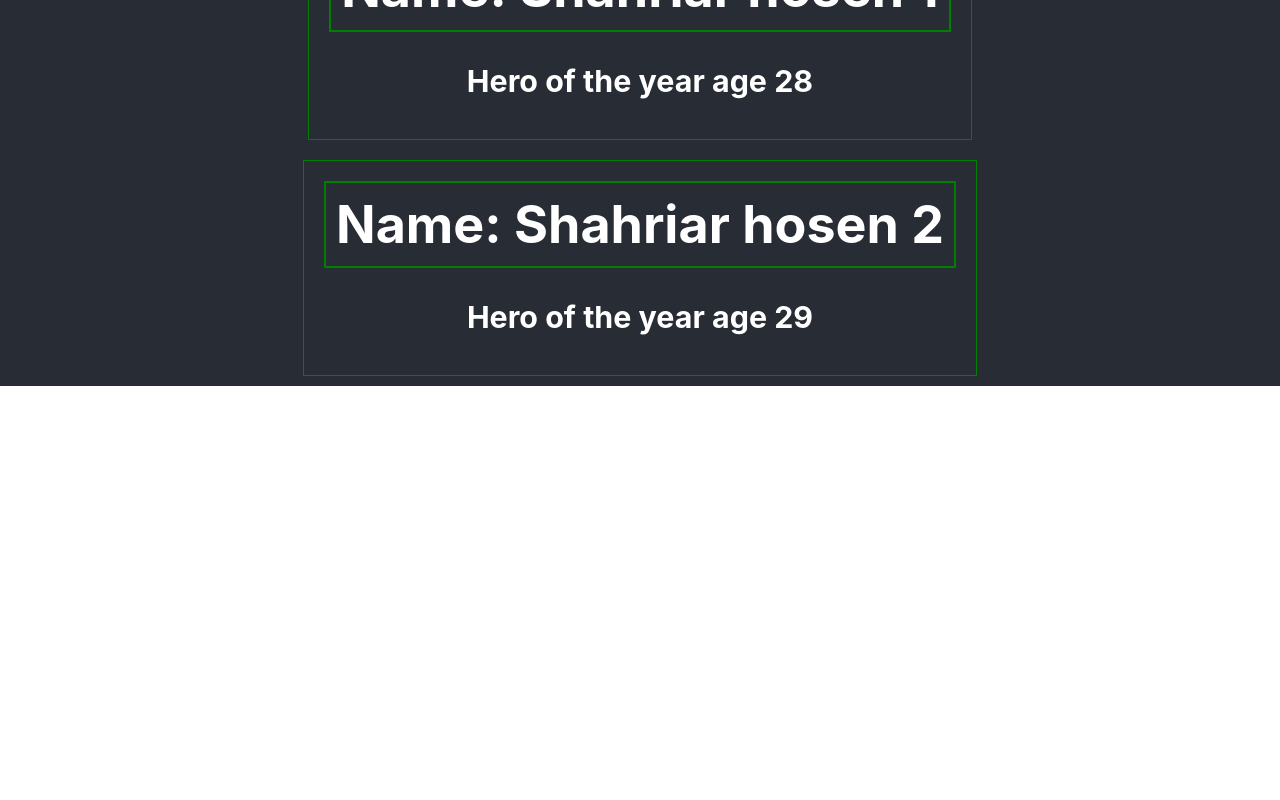
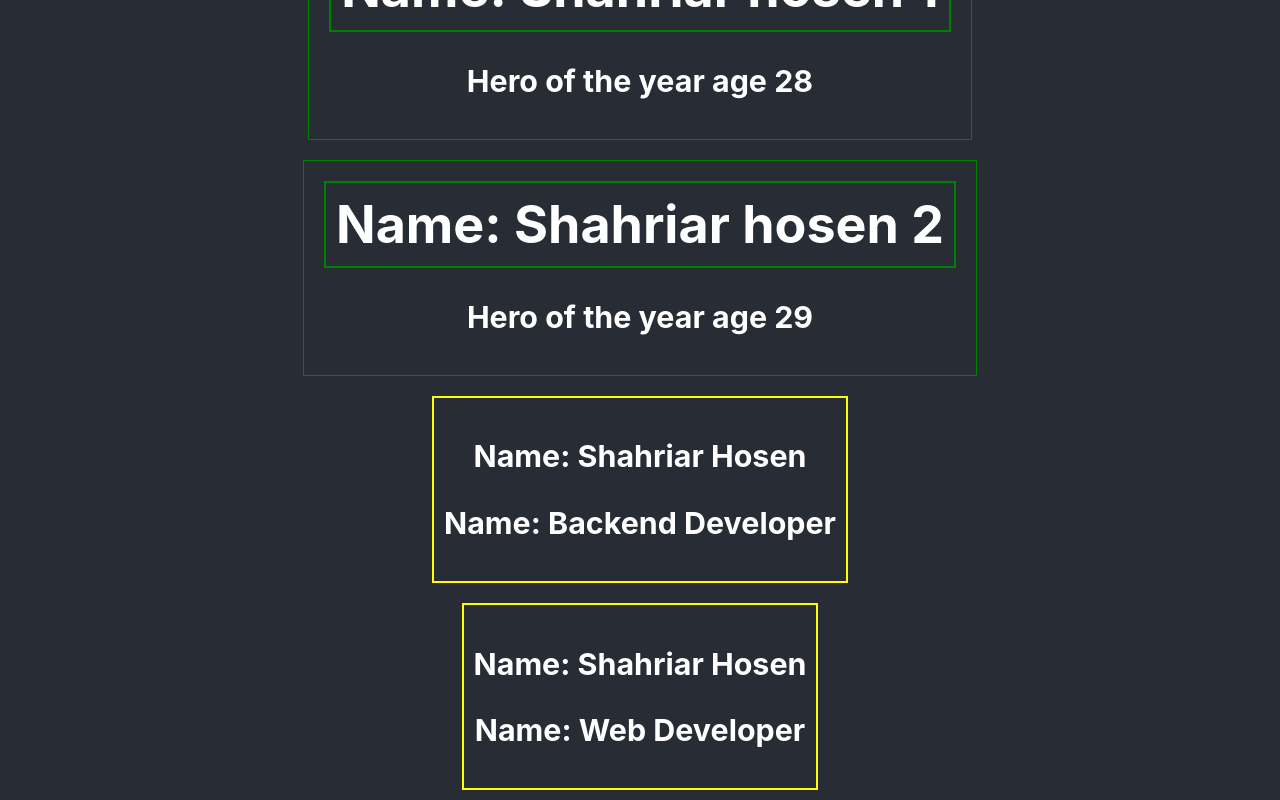
Before and after one commit to cseshahriar/complete-react-course, a React (Create React App) app in the folder core-concepts/: page / in a window 1280 px wide. Shown: the part 1025-1825 px from the top of the page. Before the commit the page ends 1411 px from the top, so only its background shows below. Built offline with nearby package versions, Linux system fonts and the light colour scheme.

Commit message:
component props

```diff
--- a/core-concepts/src/App.js
+++ b/core-concepts/src/App.js
@@ -37,6 +37,9 @@ function App() {
         <Person name="Shahriar hosen 1" age="28"></Person>
         <Person name="Shahriar hosen 2" age="29"></Person>
 
+        <Human name="Shahriar Hosen" job="Backend Developer"></Human>
+        <Human name="Shahriar Hosen" job="Web Developer"></Human>
+
       </header>
     </div>
   );
@@ -55,6 +58,13 @@ function App() {
     </div>
   };
 
+  function Human(props) {
+    return <div style={{border: '2px solid yellow', padding: '10px', margin: '10px'}}>
+      <h3>Name: {props.name}</h3>
+      <h3>Name: {props.job}</h3>
+    </div>
+  }
+
 }
 
 export default App;
```
